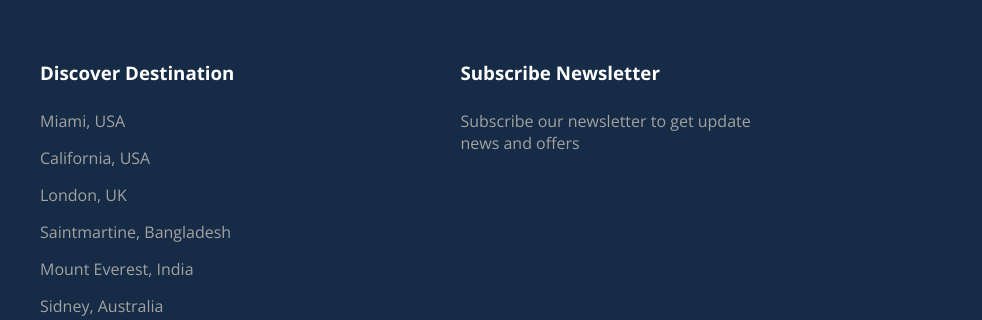
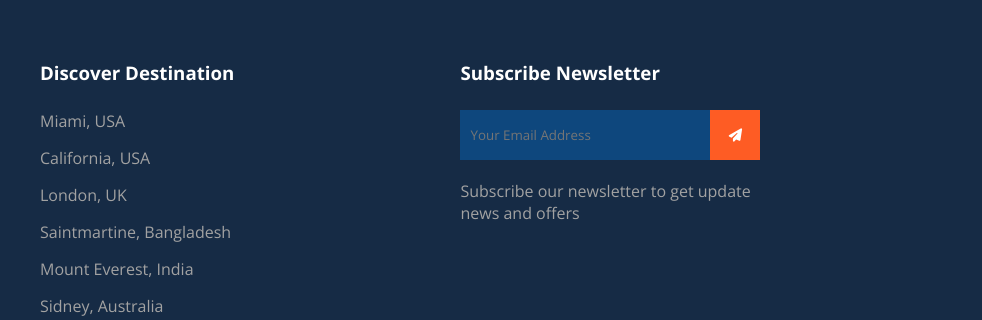
Before and after one commit to KENOx7/Css-imtahani, a plain HTML site: page index.htm in a window 1280 px wide. Shown: the part 5593-5913 px from the top of the page, 0-982 px from the left. Drawn offline with nearby package versions, Linux system fonts and the light colour scheme.

Commit message:
Add files via upload

```diff
--- a/index.htm
+++ b/index.htm
@@ -327,6 +327,10 @@
                 </div>
                 <div class="foot">
                     <h3>Subscribe Newsletter</h3>
+                    <div class="form2">
+                            <input id="form" type="text" placeholder="Your Email Address" />
+                            <button id="btn"><i class="fa-solid fa-paper-plane"></i></button>
+                    </div>
                     <p>Subscribe our newsletter to get update news and offers</p>
                 </div>
                 <div class="foot">
--- a/style.css
+++ b/style.css
@@ -401,6 +401,28 @@
     text-align: center;
 }
 
+.form2{
+    display: flex;
+    align-items: center;
+    padding-bottom: 20px;
+}
+
+#form{
+    width: 250px;
+    height: 50px;
+    background: #0E477D;
+    border: none;
+    padding-left: 10px;
+}
+
+#btn{
+    width: 50px;
+    height: 50px;
+    background: #FE5C24;
+    border: none;
+    color: #fff;
+}
+
 .footerbottom a, .fa-heart{color: #fe5c24; text-decoration: none;}
 
 @media only screen and (min-width:768px){
```
